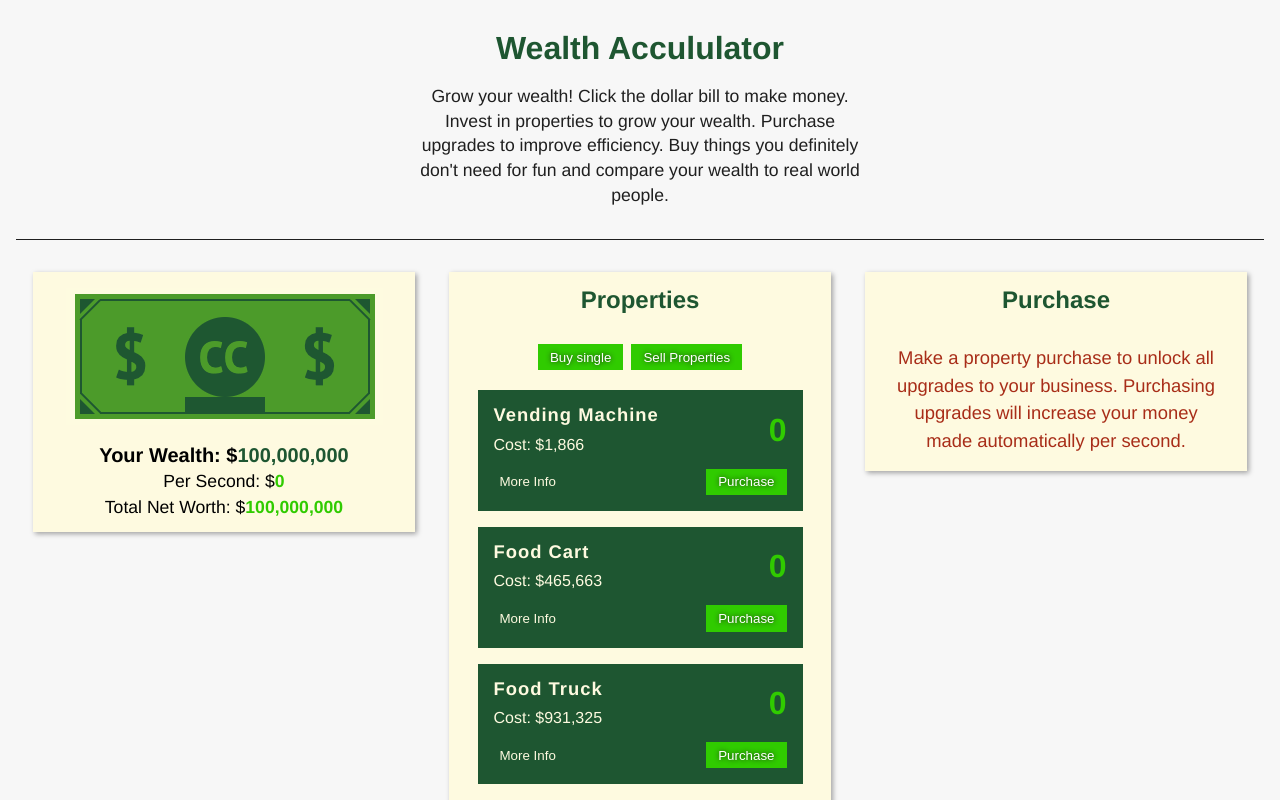
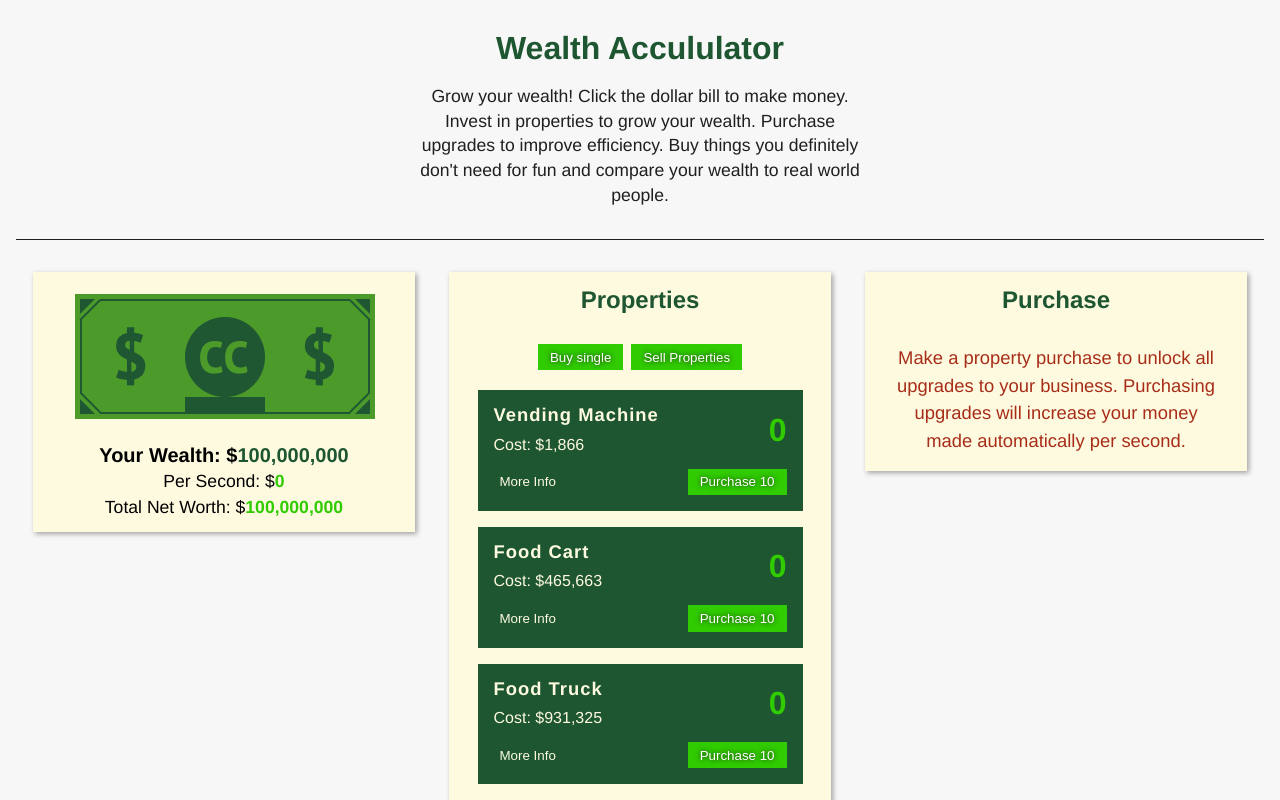
Before and after one commit to dkersten/accumulator-game-vue, a Vue app: page / in a window 1280 px wide. Both pictures are taken after a click on the button "Buy 10". Shown: the top 800 px of the page. Built offline with nearby package versions, Linux system fonts and the light colour scheme.

Commit message:
continued work on toggle bulk buy functionality

```diff
--- a/src/components/PropertyCard.vue
+++ b/src/components/PropertyCard.vue
@@ -19,8 +19,20 @@
                         class="more-info">
                             {{property.showMoreInfo ? 'Less Info' : 'More Info'}}
                     </button>
+                    <span
+                        v-if="buyProperties"
+                    >
                         <button
-                        v-if="buyProperties"
+                            v-if="buyProperties10"
+                            class="buy"
+                            v-bind:class=" property.canBuy ? 'enabled' : 'disabled'"
+                            :disabled="property.canBuy === false"
+                            @click="purchase(property.name)"
+                        >
+                                Purchase 10
+                        </button>
+                        <button
+                            v-else
                             class="buy"
                             v-bind:class=" property.canBuy ? 'enabled' : 'disabled'"
                             :disabled="property.canBuy === false"
@@ -28,6 +40,7 @@
                         >
                                 Purchase
                         </button>
+                    </span>
                     <span
                         v-else
                     >
@@ -221,6 +234,15 @@ export default {
                         totalPrice = Math.round(totalPrice * 1.25)
                     }
                     property.price = totalPrice
+                    this.canPurchase()
+                }
+            } else {
+                for (const property of this.properties) {
+                    if (property.numOwned === 0) {
+                        property.price = property.initialPrice
+                    }
+                    // add else if here and determine price based on numOwned and initial price
+                    this.canPurchase()
                 }
             }
         }
```
Lines whose indentation alone changed are shown as unchanged.
